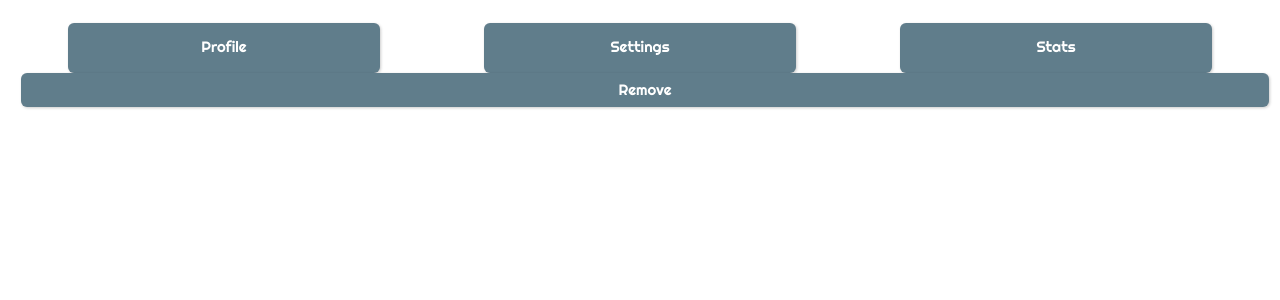
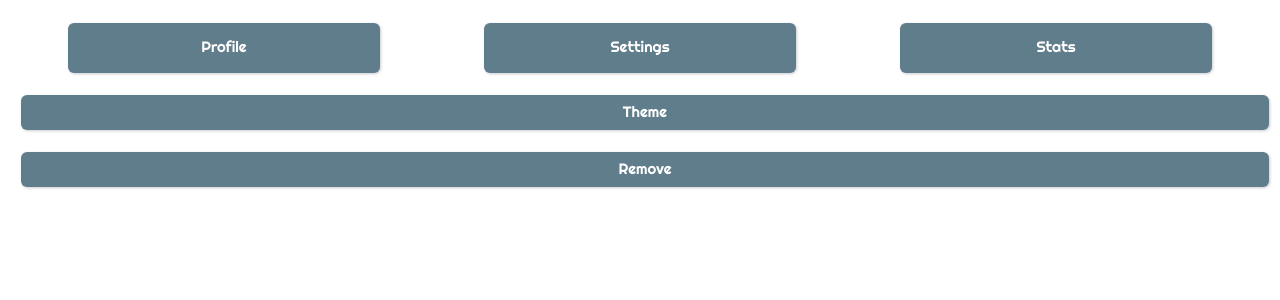
Before and after one commit to Sho-Wadamori/Flashcard, a Flask app: page /settings/ in a window 1280 px wide. Shown: the part 206-506 px from the top of the page. Run offline with Flask 3, Linux system fonts and the light colour scheme; data comes from the database, SQL or seed files in the repository.

Commit message:
fixed colour picker reset button, added theme button to settings page

```diff
--- a/templates/settings.html
+++ b/templates/settings.html
@@ -9,11 +9,18 @@
 
 <br>
 
-<div style="display: flex; align-items: center; justify-content: space-around;">
-    <button style="height: 50px; width: 25%;" onclick="window.location='{{ url_for('profile') }}'">Profile</button>
-    <button style="height: 50px; width: 25%;" onclick="window.location='{{ url_for('settings') }}'">Settings</button>
-    <button style="height: 50px; width: 25%;" onclick="window.location='{{ url_for('stats') }}'">Stats</button>
+<div class="profileTabContainer">
+    <button class="profileTabs" onclick="window.location='{{ url_for('profile') }}'">Profile</button>
+    <button class="profileTabs" onclick="window.location='{{ url_for('settings') }}'">Settings</button>
+    <button class="profileTabs" onclick="window.location='{{ url_for('stats') }}'">Stats</button>
 </div>
+
+<br>
+
+<button style="width: 100%;" onclick="window.location='{{ url_for('theme') }}'">Theme</button>
+
+<br>
+<br>
 
 <form action="{{ url_for('settings') }}" method="POST" id="removeEmail">
     <input type="hidden" name="action" value="remove">
```
Also changed, not shown: templates/theme.html (+16 -11 lines).
